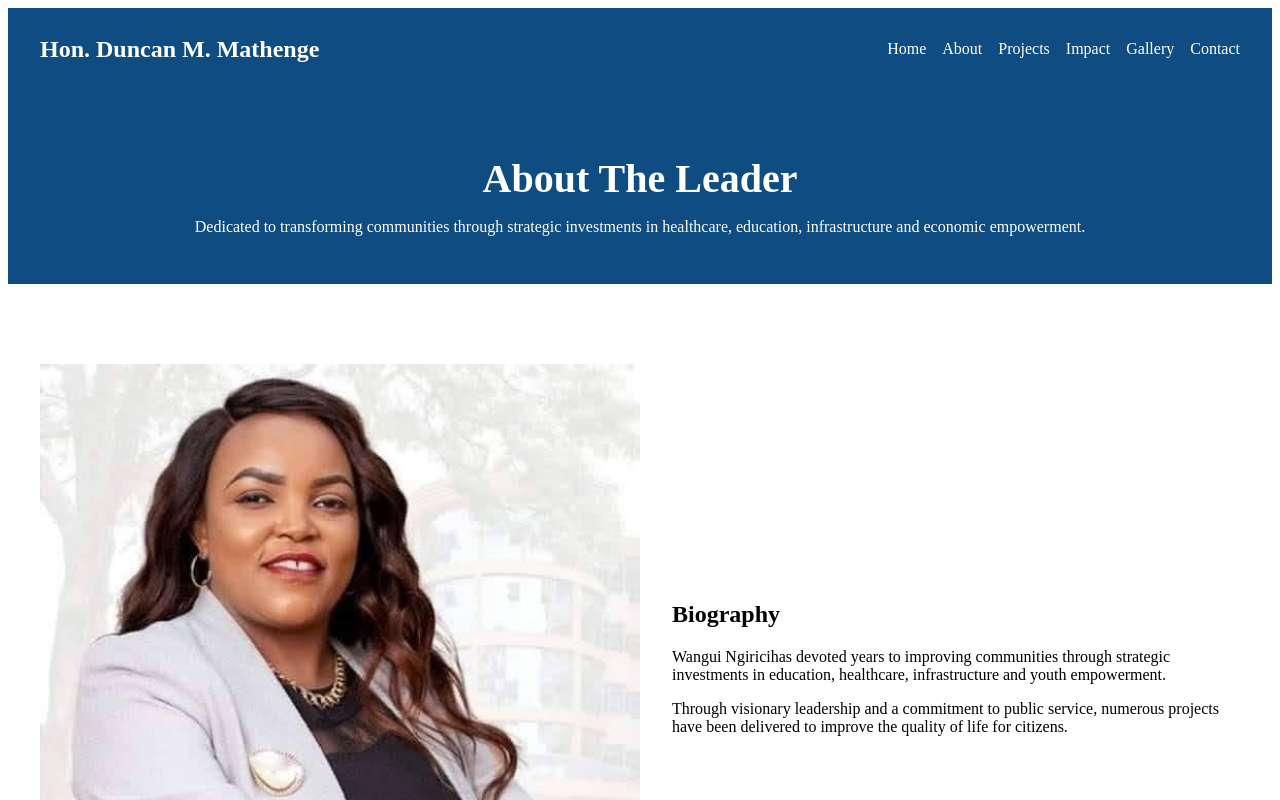
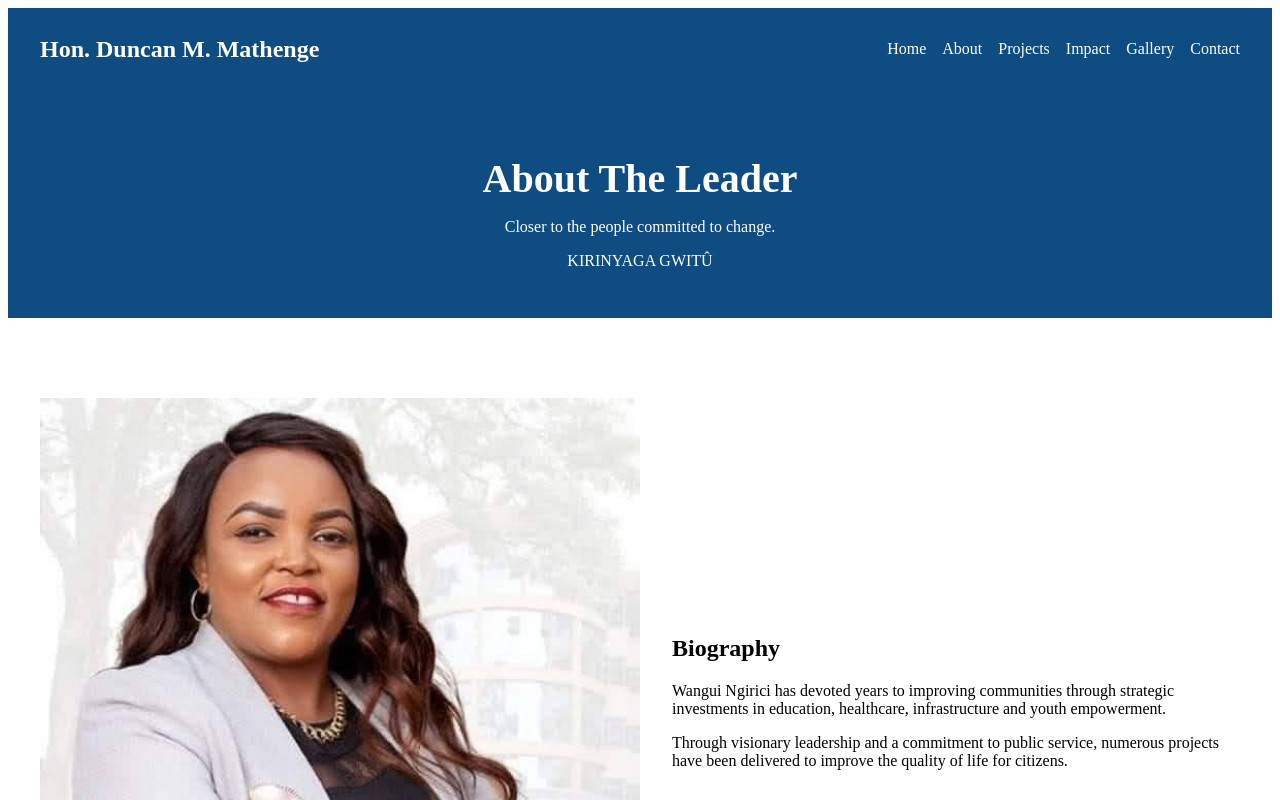
Before and after one commit to davidnjagih-png/civic-impact-portal, a React (Vite) app: page /about in a window 1280 px wide. Shown: the top 800 px of the page. Built offline with nearby package versions, Linux system fonts and the light colour scheme.

Commit message:
HERO TEXT CHANGED

```diff
--- a/src/pages/About/About.jsx
+++ b/src/pages/About/About.jsx
@@ -7,10 +7,8 @@ function About() {
       <section className="about-hero">
         <div className="container">
           <h1>About The Leader</h1>
-          <p>
-            Dedicated to transforming communities through strategic investments
-            in healthcare, education, infrastructure and economic empowerment.
-          </p>
+          <p>Closer to the people committed to change.</p>
+          <p> KIRINYAGA GWITÛ </p>
         </div>
       </section>
 
@@ -23,7 +21,7 @@ function About() {
             <div className="bio-text">
               <h2>Biography</h2>
               <p>
-                <span className="highlight">Wangui Ngirici</span>
+                <span className="highlight">Wangui Ngirici </span>
                 has devoted years to improving communities through strategic
                 investments in education, healthcare, infrastructure and youth
                 empowerment.
@@ -39,17 +37,17 @@ function About() {
         </div>
       </section>
 
-      <section className="vission-section">
+      <section className="vision-section">
         <div className="container">
-          <div className="vission-grid">
-            <div className="vission-card">
+          <div className="vision-grid">
+            <div className="vision-card">
               <h2>Vision</h2>
               <p>
                 To create a thriving community where every individual has access
                 to quality education, healthcare, and economic opportunities.
               </p>
             </div>
-            <div className="vission-card">
+            <div className="vision-card">
               <h2>Mission</h2>
               <p>
                 To deliver transparent, impactful and people-centred development
```
